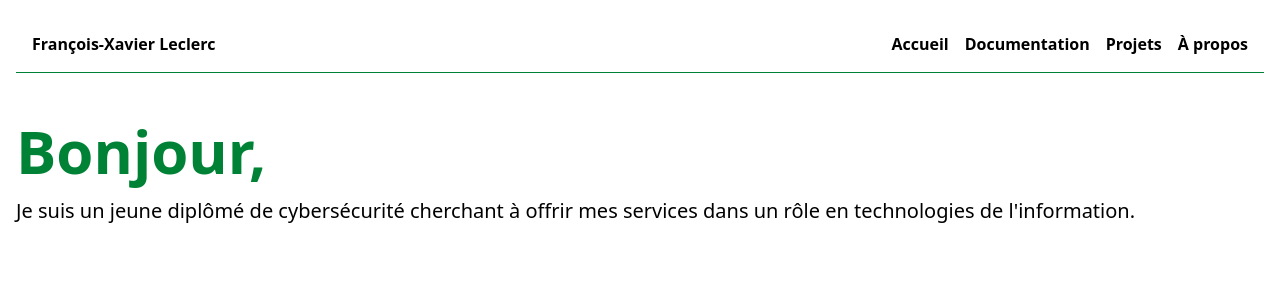
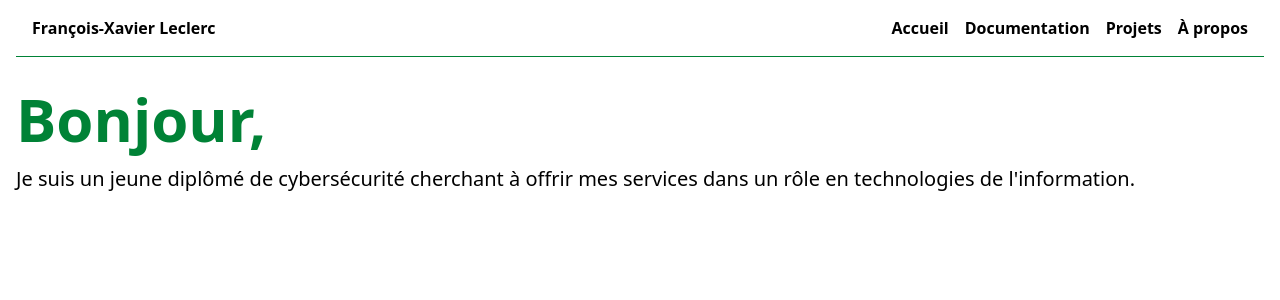
Before and after one commit to Jimpie1043/FX-Portfolio, a Django app: page / in a window 1280 px wide. Shown: the top 300 px of the page. Run offline with Django 5.2, Linux system fonts and the light colour scheme; style sheets or scripts are compiled from the project's sources.

Commit message:
Fix nav padding

```diff
--- a/pages/templates/components/navbar.html
+++ b/pages/templates/components/navbar.html
@@ -1,4 +1,4 @@
-<nav class="p-4 mb-8">
+<nav class="px-4 mb-8">
   <div class="navbar mx-auto flex w-full max-w-[1400px] items-center justify-between p-4 border-b border-green-700 font-semibold">
     <a href="/">François-Xavier Leclerc</a>
 
```
